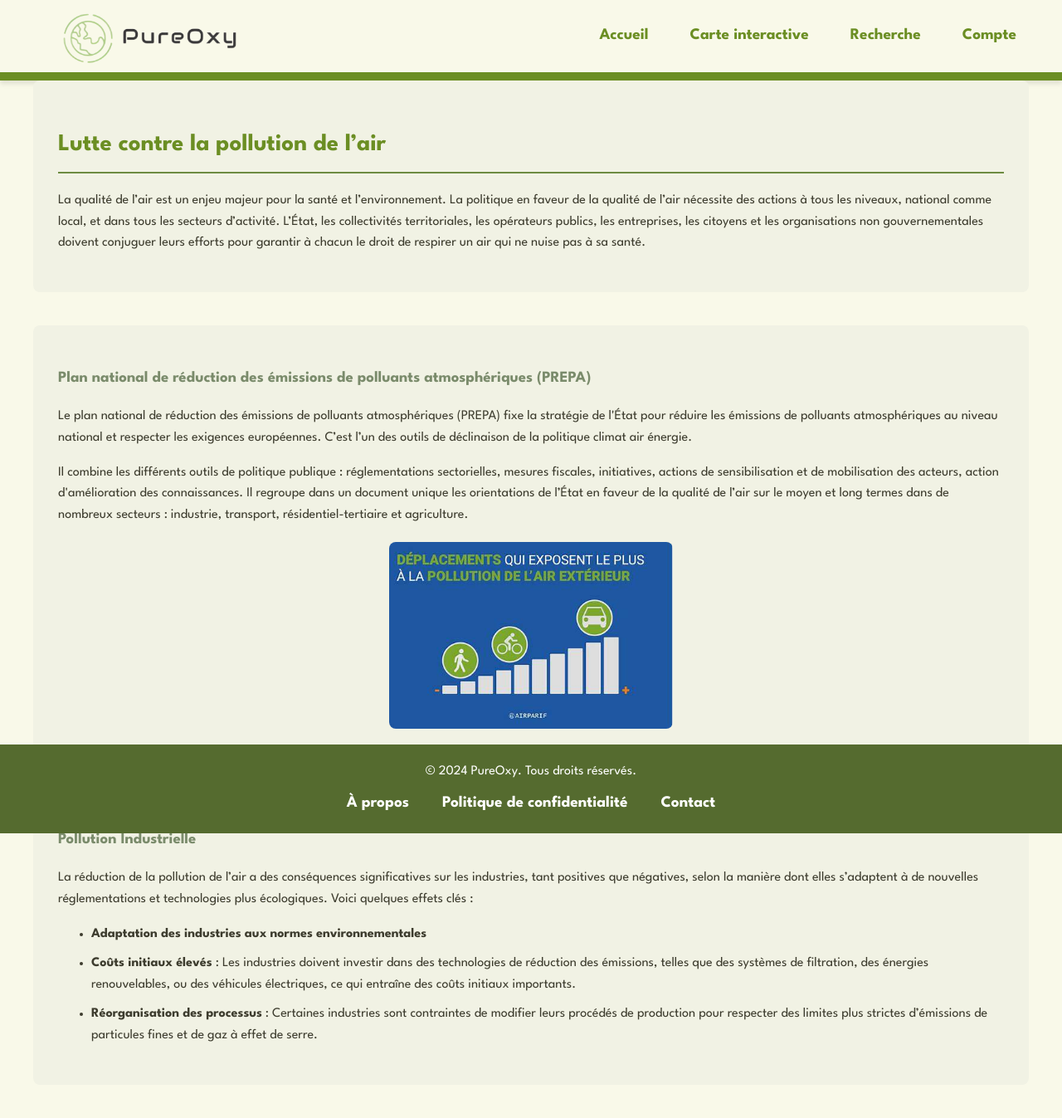
After one commit to Anthony2210/PureOxy, a PHP site: page /pages/lutte-pollution.php in a window 1280 px wide. The commit adds this page. Shown: the whole page at 83% size. Run offline with PHP 8.4, Linux system fonts and the light colour scheme.

Commit message:
ajout des articles : lutte-pollution.php et qualite_air.php ainsi qu'un bouton permettant d'y acceder dans details.php correction d'un bug de police sur compte.php

```diff
--- a/pages/compte.php
+++ b/pages/compte.php
@@ -112,6 +112,7 @@ if (isset($_SESSION['user_id'])) {
     <!-- Lien Font Awesome pour les icônes -->
     <link rel="stylesheet" href="https://cdnjs.cloudflare.com/ajax/libs/font-awesome/6.4.0/css/all.min.css" />
     <link rel="stylesheet" href="../styles/style.css">
+    <link href="https://fonts.googleapis.com/css2?family=League+Spartan:wght@400;700&display=swap" rel="stylesheet">
     <link rel="stylesheet" href="../styles/includes.css">
 
 </head>
--- /dev/null
+++ b/pages/lutte-pollution.php
@@ -0,0 +1,74 @@
+<?php include '../includes/header.php'; ?>
+
+<!DOCTYPE html>
+<html lang="fr">
+<head>
+    <meta charset="UTF-8">
+    <meta name="viewport" content="width=device-width, initial-scale=1.0">
+    <title>PureOxy - Lutte contre la pollution de l'air</title>
+    <link rel="stylesheet" href="https://fonts.googleapis.com/css2?family=League+Spartan:wght@400;700&display=swap">
+    <link rel="stylesheet" href="../styles/style.css">
+    <link rel="stylesheet" href="../styles/includes.css">
+</head>
+<body>
+
+<div class="content-wrapper">
+    <main>
+        <div id="main-content" class="container">
+            <!-- Titre principal de la page -->
+            <section class="content-section">
+                <h2>Lutte contre la pollution de l’air</h2>
+                <p>
+                    La qualité de l’air est un enjeu majeur pour la santé et l’environnement. La politique en faveur de la qualité de l’air
+                    nécessite des actions à tous les niveaux, national comme local, et dans tous les secteurs d’activité. L’État, les
+                    collectivités territoriales, les opérateurs publics, les entreprises, les citoyens et les organisations non gouvernementales
+                    doivent conjuguer leurs efforts pour garantir à chacun le droit de respirer un air qui ne nuise pas à sa santé.
+                </p>
+            </section>
+
+            <!-- Plan National de Réduction des Emissions -->
+            <section class="content-section">
+                <h3>Plan national de réduction des émissions de polluants atmosphériques (PREPA)</h3>
+                <p>
+                    Le plan national de réduction des émissions de polluants atmosphériques (PREPA) fixe la stratégie de l'État pour
+                    réduire les émissions de polluants atmosphériques au niveau national et respecter les exigences européennes. C’est
+                    l’un des outils de déclinaison de la politique climat air énergie.
+                </p>
+                <p>
+                    Il combine les différents outils de politique publique : réglementations sectorielles, mesures fiscales, initiatives,
+                    actions de sensibilisation et de mobilisation des acteurs, action d'amélioration des connaissances. Il regroupe dans
+                    un document unique les orientations de l’État en faveur de la qualité de l’air sur le moyen et long termes dans de
+                    nombreux secteurs : industrie, transport, résidentiel-tertiaire et agriculture.
+                </p>
+                <div class="image-wrapper">
+                    <img src="../images/pollution-moyen-déplacement.png" alt="Graphique des déplacements exposés à la pollution" style="width: 30%; height: auto;">
+                </div>
+            </section>
+
+            <!-- Pollution Industrielle -->
+            <section class="content-section">
+                <h3>Pollution Industrielle</h3>
+                <p>
+                    La réduction de la pollution de l’air a des conséquences significatives sur les industries, tant
+                    positives que négatives, selon la manière dont elles s’adaptent à de nouvelles réglementations et
+                    technologies plus écologiques. Voici quelques effets clés :
+                </p>
+                <ul>
+                    <li><strong>Adaptation des industries aux normes environnementales</strong></li>
+                    <li><strong>Coûts initiaux élevés</strong> : Les industries doivent investir dans des technologies de réduction
+                        des émissions, telles que des systèmes de filtration, des énergies renouvelables, ou des véhicules électriques,
+                        ce qui entraîne des coûts initiaux importants.
+                    </li>
+                    <li><strong>Réorganisation des processus</strong> : Certaines industries sont contraintes de modifier leurs
+                        procédés de production pour respecter des limites plus strictes d’émissions de particules fines et de gaz à effet de serre.
+                    </li>
+                </ul>
+            </section>
+        </div>
+    </main>
+</div>
+
+<?php include '../includes/footer.php'; ?>
+
+</body>
+</html>
--- a/styles/style.css
+++ b/styles/style.css
@@ -639,3 +639,46 @@ h2{
 .logout-button:hover {
     background-color: #556b2f;
 }
+
+#main-content .content-section {
+    background-color: #f1f2e4;
+    padding: 30px;
+    border-radius: 8px;
+    margin-bottom: 40px;
+}
+
+#main-content .content-section h2 {
+    border-bottom: 2px solid #6d8b41;
+    padding-bottom: 10px;
+    margin-bottom: 20px;
+    font-size: 1.8em;
+    text-align: left;
+    color: #6b8e23;
+}
+
+#main-content .content-section p, .content-section ul {
+    font-size: 1em;
+    color: #3d3c2e;
+}
+
+#main-content .content-section ul {
+    list-style-type: disc;
+    padding-left: 40px;
+}
+
+#main-content .content-section ul li {
+    margin-bottom: 10px;
+}
+
+/* Image centering and styling */
+#main-content .image-wrapper {
+    display: flex;
+    justify-content: center;
+    margin-top: 20px;
+}
+
+#main-content .image-wrapper img {
+    width: 80%;
+    height: auto;
+    border-radius: 8px;
+}
```
Also changed, not shown: fonctionnalites/details.php (+8 -2 lines), pages/qualite_air.php (added, +47 -0 lines), images/pollution-moyen-déplacement.png (added), images/pollution.png (added), images/qualité-air-graph.png (added).
